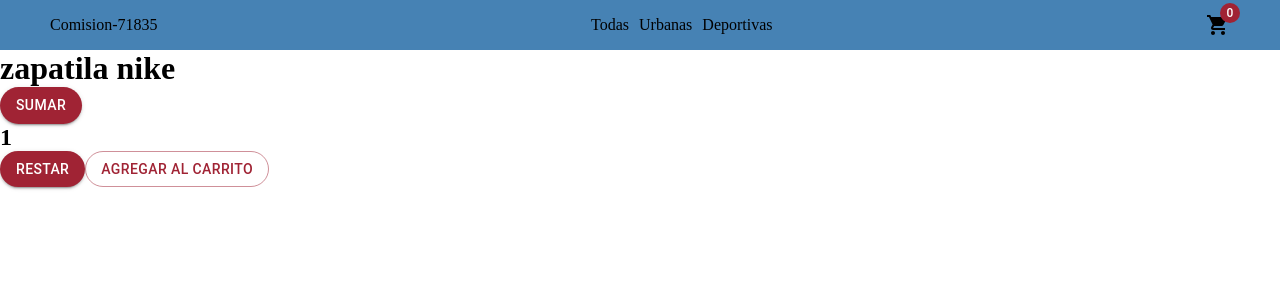
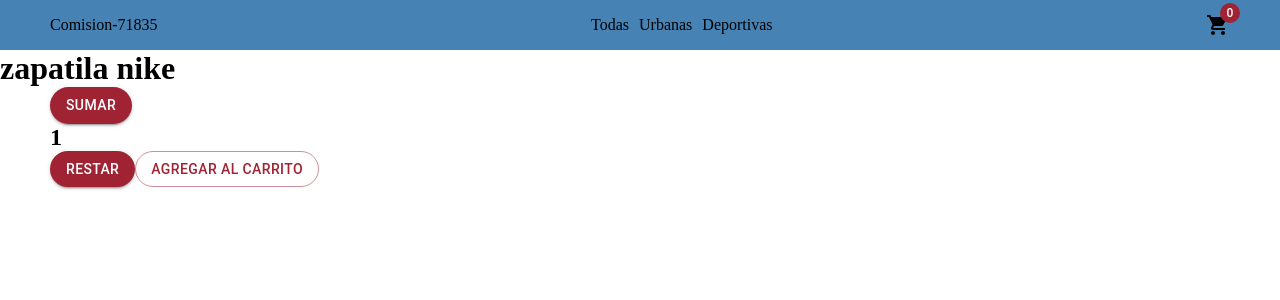
Before and after one commit to jorgeduje/comision-71835-profesor, a React (Vite) app: page /productDetail/1 in a window 1280 px wide. Shown: the top 300 px of the page. Built offline with nearby package versions, Linux system fonts and the light colour scheme.

Commit message:
se trabaja con tecnicas de rendering

```diff
--- a/package.json
+++ b/package.json
@@ -19,7 +19,9 @@
     "react": "^18.3.1",
     "react-dom": "^18.3.1",
     "react-icons": "^5.3.0",
-    "react-router-dom": "^6.26.2"
+    "react-router-dom": "^6.26.2",
+    "sonner": "^1.5.0",
+    "sweetalert2": "^11.14.2"
   },
   "devDependencies": {
     "@eslint/js": "^9.9.0",
--- a/src/App.jsx
+++ b/src/App.jsx
@@ -4,10 +4,19 @@
 import Navbar from "./components/layouts/navbar/Navbar";
 import ItemDetailContainer from "./components/pages/itemDetail/ItemDetailContainer";
 import { CartContextProvider } from "./context/CartContext";
+import { Toaster } from "sonner";
 
 function App() {
   return (
     <BrowserRouter>
+      <Toaster
+        richColors
+        toastOptions={{
+          duration: 2000,
+        }}
+        expand
+        // expand={false}
+      />
       <CartContextProvider>
         <Navbar />
         <Routes>
--- a/src/components/common/cartWidget/CartWidget.jsx
+++ b/src/components/common/cartWidget/CartWidget.jsx
@@ -3,20 +3,17 @@
 import { useContext } from "react";
 import { CartContext } from "../../../context/CartContext";
 const CartWidget = () => {
-  const { cart } = useContext(CartContext); // ---> objeto del value de ese context
+  const { getTotalItems } = useContext(CartContext); // ---> objeto del value de ese context
+
+  const totalItems = getTotalItems();
 
   return (
     <div>
-      <Badge
-        badgeContent={cart.length}
-        color="primary"
-        max={50}
-        showZero={true}
-      >
+      <Badge badgeContent={totalItems} color="primary" max={50} showZero={true}>
         <ShoppingCartIcon />
       </Badge>
       {/* <h2>icono del carrito</h2>
-      <h4>{cart.length}</h4> */}
+      <h4>{totalItems}</h4> */}
     </div>
   );
 };
--- a/src/components/common/counter/Counter.jsx
+++ b/src/components/common/counter/Counter.jsx
@@ -2,7 +2,7 @@
 
 const Counter = ({ contador, sumar, restar, onAdd }) => {
   return (
-    <div>
+    <div style={{ marginLeft: "50px" }}>
       <Button variant="contained" onClick={sumar}>
         Sumar
       </Button>
--- a/src/components/common/counter/CounterContainer.jsx
+++ b/src/components/common/counter/CounterContainer.jsx
@@ -1,8 +1,8 @@
 import React, { useState } from "react";
 import Counter from "./Counter";
 
-const CounterContainer = ({ onAdd, stock }) => {
-  const [contador, setContador] = useState(1);
+const CounterContainer = ({ onAdd, stock, totalItems }) => {
+  const [contador, setContador] = useState(totalItems);
 
   const sumar = () => {
     if (contador < stock) {
--- a/src/components/pages/cart/Cart.jsx
+++ b/src/components/pages/cart/Cart.jsx
@@ -1,7 +1,39 @@
 import { Button } from "@mui/material";
 import React from "react";
+import Swal from "sweetalert2";
 
 const Cart = ({ cart, clearCart, deleteProductById, total }) => {
+  // if (total === 0) {
+  //   return <h1>no hay nada</h1>;
+  // }
+
+  const limpiarConAlert = () => {
+    Swal.fire({
+      title: "seguro quieres limpiar?",
+      showConfirmButton: true,
+      showDenyButton: true,
+      confirmButtonText: "Si, limpiar",
+      denyButtonText: `No, dejar como estaba`,
+    }).then((result) => {
+      console.log(result);
+      /* Read more about isConfirmed, isDenied below */
+      if (result.isConfirmed) {
+        clearCart();
+        Swal.fire({
+          position: "center",
+          icon: "success",
+          title: "se limpio el carrito",
+        });
+      } else if (result.isDenied) {
+        Swal.fire({
+          position: "center",
+          icon: "info",
+          title: "el carrito queda como estaba",
+        });
+      }
+    });
+  };
+
   return (
     <div style={{ padding: "50px" }}>
       <h2>Este es el carrito</h2>
@@ -22,11 +54,21 @@
         );
       })}
 
-      <Button sx={{ marginTop: 20 }} variant="contained" onClick={clearCart}>
-        Limpiar carrito
-      </Button>
+      {total > 0 && (
+        <Button
+          sx={{ marginTop: 20 }}
+          variant="contained"
+          onClick={limpiarConAlert}
+        >
+          Limpiar carrito
+        </Button>
+      )}
 
-      <h2>El total a pagar es : $ {total}</h2>
+      {total > 0 ? (
+        <h2>El total a pagar es : $ {total}</h2>
+      ) : (
+        <h2>No tienes elementos todavia</h2>
+      )}
     </div>
   );
 };
--- a/src/components/pages/itemDetail/ItemDetail.jsx
+++ b/src/components/pages/itemDetail/ItemDetail.jsx
@@ -1,12 +1,16 @@
 import React from "react";
 import CounterContainer from "../../common/counter/CounterContainer";
 
-const ItemDetail = ({ item, onAdd }) => {
+const ItemDetail = ({ item, onAdd, totalItems }) => {
   return (
     <div>
       <h1>{item.title}</h1>
-
-      <CounterContainer onAdd={onAdd} stock={item.stock} />
+      {/* <h2>ya tienes {totalItems} unidades en el carrito</h2> */}
+      <CounterContainer
+        onAdd={onAdd}
+        stock={item.stock}
+        totalItems={totalItems}
+      />
     </div>
   );
 };
--- a/src/components/pages/itemDetail/ItemDetailContainer.jsx
+++ b/src/components/pages/itemDetail/ItemDetailContainer.jsx
@@ -3,13 +3,17 @@
 import { products } from "../../../productsMock";
 import { useParams, useNavigate } from "react-router-dom";
 import { CartContext } from "../../../context/CartContext";
+import Swal from "sweetalert2";
+import { toast } from "sonner";
 
 const ItemDetailContainer = () => {
   // hook --> recuperar la parte dinamica de la ruta
   const [item, setItem] = useState({});
-  const { addToCart } = useContext(CartContext);
+  const { addToCart, getTotalQuantityById } = useContext(CartContext);
 
   const { id } = useParams(); // devuelve un objeto {}
+
+  let totalItems = getTotalQuantityById(id);
 
   // const navigate = useNavigate();
 
@@ -25,9 +29,21 @@
   const onAdd = (quantity) => {
     let productoParaElCarrito = { ...item, quantity };
     addToCart(productoParaElCarrito);
+    // Swal.fire({
+    //   position: "center",
+    //   icon: "success",
+    //   title: "Se agrego al carrito",
+    //   showConfirmButton: true,
+    //   // timer: 1500,
+    // });
+    toast.success("Se agrego el producto", {
+      closeButton: true,
+      description: "algo mas",
+      position: "top-center",
+    });
   };
 
-  return <ItemDetail item={item} onAdd={onAdd} />;
+  return <ItemDetail item={item} onAdd={onAdd} totalItems={totalItems} />;
 };
 
 export default ItemDetailContainer;
--- a/src/components/pages/itemListContainer/ItemList.jsx
+++ b/src/components/pages/itemListContainer/ItemList.jsx
@@ -1,7 +1,27 @@
-import CajaPadre from "../../common/CajaPadre";
+import { Skeleton } from "@mui/material";
 import ProductCard from "../../common/productCard/ProductCard";
 
 const ItemList = ({ items }) => {
+  // if con return temprano
+  // ternario
+  // operador and &&
+
+  if (items.length === 0) {
+    return (
+      <>
+        <Skeleton variant="rectangular" width={"300px"} height={"150px"} />
+        <Skeleton variant="text" sx={{ fontSize: "4rem" }} width={"200px"} />
+        <Skeleton variant="text" sx={{ fontSize: "2rem" }} width={"150px"} />
+        <Skeleton variant="text" sx={{ fontSize: "2rem" }} width={"100px"} />
+        <Skeleton
+          variant="rounded"
+          sx={{ fontSize: "2rem", borderRadius: "50px" }}
+          width={"100px"}
+        />
+      </>
+    );
+  }
+
   return (
     <div
       style={{
@@ -13,18 +33,16 @@
         marginTop: "50px",
       }}
     >
+      {/* {items.length > 0 ? (
+        items.map((item) => {
+          return <ProductCard key={item.id} {...item} />;
+        })
+      ) : (
+        <h1>Cargando....</h1>
+      )} */}
       {items.map((item) => {
         return <ProductCard key={item.id} {...item} />;
       })}
-      {/* <CajaPadre>
-        <h4>primer elemento</h4>
-        <h4>segundo elemento</h4>
-        <h4>tercer elemento</h4>
-        <button>sumar</button>
-      </CajaPadre>
-      <CajaPadre>
-        <h5>Hola</h5>
-      </CajaPadre> */}
     </div>
   );
 };
--- a/src/components/pages/itemListContainer/ItemListContainer.jsx
+++ b/src/components/pages/itemListContainer/ItemListContainer.jsx
@@ -26,7 +26,9 @@
 
     getProducts
       .then((response) => {
-        setItems(response);
+        setTimeout(() => {
+          setItems(response);
+        }, 1000);
       })
       .catch((error) => {
         console.log("entro en el catch ", error);
--- a/src/context/CartContext.jsx
+++ b/src/context/CartContext.jsx
@@ -3,13 +3,28 @@
 export const CartContext = createContext();
 
 export const CartContextProvider = ({ children }) => {
-  const [cart, setCart] = useState([]); // [{p, q}, {p, q}, {p, q}]
+  // let existe = cart.find( (element )=> element.id === product.id)
+  // existe === undefined ---> no existe
+  // existe !=== undefine ---> existe
+
+  const [cart, setCart] = useState([]); // [{puma, cantidades}, {nike}]
 
   const addToCart = (product) => {
-    // manejar el correcto funcionamiento del carrito
-    // verificar si existe
+    let existe = cart.some((elemento) => elemento.id === product.id);
 
-    setCart([...cart, product]); // [] --> [ {}, {}, {}, {} ]
+    if (existe) {
+      // modificar las cantidades
+      let nuevoArray = cart.map((elemento) => {
+        if (elemento.id === product.id) {
+          return { ...elemento, quantity: product.quantity };
+        } else {
+          return elemento;
+        }
+      }); // [ {} {} {} {modificado} {}  { } { }]
+      setCart(nuevoArray);
+    } else {
+      setCart([...cart, product]);
+    }
   };
 
   // eliminar un producto -->
@@ -27,12 +42,31 @@
   };
 
   // una funcion que me diga el total de productos del carrito
-  const getTotalItems = () => {};
+  const getTotalItems = () => {
+    let totalItems = cart.reduce((acc, product) => {
+      return acc + product.quantity;
+    }, 0);
+
+    return totalItems;
+  };
 
   const clearCart = () => {
     setCart([]);
   };
 
-  let data = { cart, addToCart, clearCart, deleteProductById, getTotalAmount };
+  const getTotalQuantityById = (id) => {
+    let product = cart.find((element) => element.id === id);
+    return product ? product.quantity : 1;
+  };
+
+  let data = {
+    cart,
+    addToCart,
+    clearCart,
+    deleteProductById,
+    getTotalAmount,
+    getTotalItems,
+    getTotalQuantityById,
+  };
   return <CartContext.Provider value={data}>{children}</CartContext.Provider>;
 };
```
Also changed, not shown: 1 other file (tests, documents, lock files or other folders).
